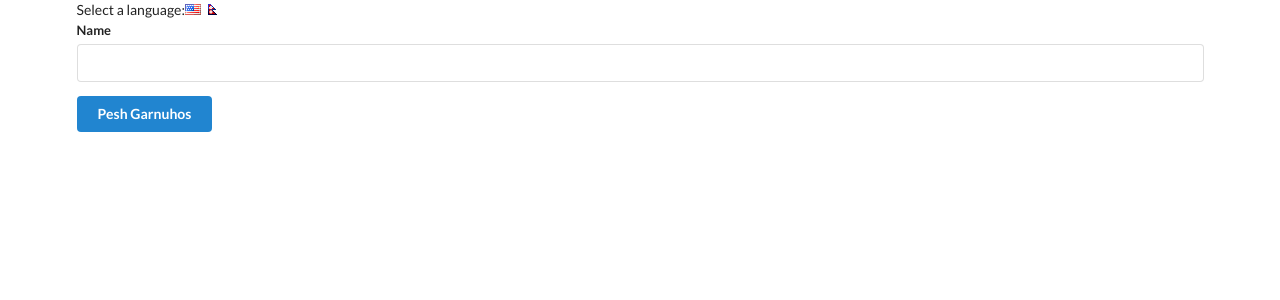
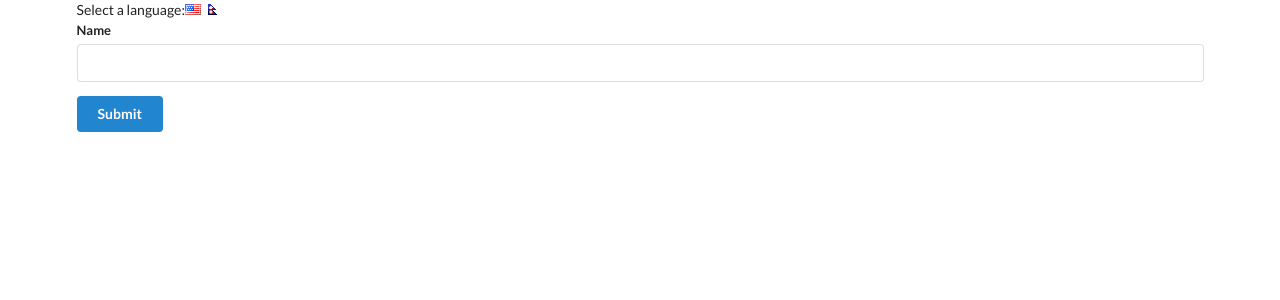
Before and after one commit to manish257/learning-hub, a React (Create React App) app in the folder translate/: page / in a window 1280 px wide. Shown: the top 300 px of the page. Built offline with nearby package versions, Linux system fonts and the light colour scheme.

Commit message:
accessing data with consumers

```diff
--- a/translate/src/components/Button.js
+++ b/translate/src/components/Button.js
@@ -2,11 +2,21 @@ import React, { Component } from "react";
 import LanguageContext from "../contexts/LanguageContext";
 
 export class Button extends Component {
+
+  renderSubmit(value) {
+    return value  === 'english' ? 'Submit' : 'Pesh Garnuhos';
+  }
 //   static contextType = LanguageContext; // don use with consumer property
   render() {
     // console.log(this.context);
-    const text = this.context === 'english' ? 'Submit' : 'Pesh Garnuhos';
-    return <button className="ui button primary">{text}</button>;
+    // const text = this.context === 'english' ? 'Submit' : 'Pesh Garnuhos';
+    return (
+      <button className="ui button primary">
+        <LanguageContext.Consumer>
+          {(value) => this.renderSubmit(value)}
+        </LanguageContext.Consumer>
+      </button>
+    );
   }
 }
 
```
